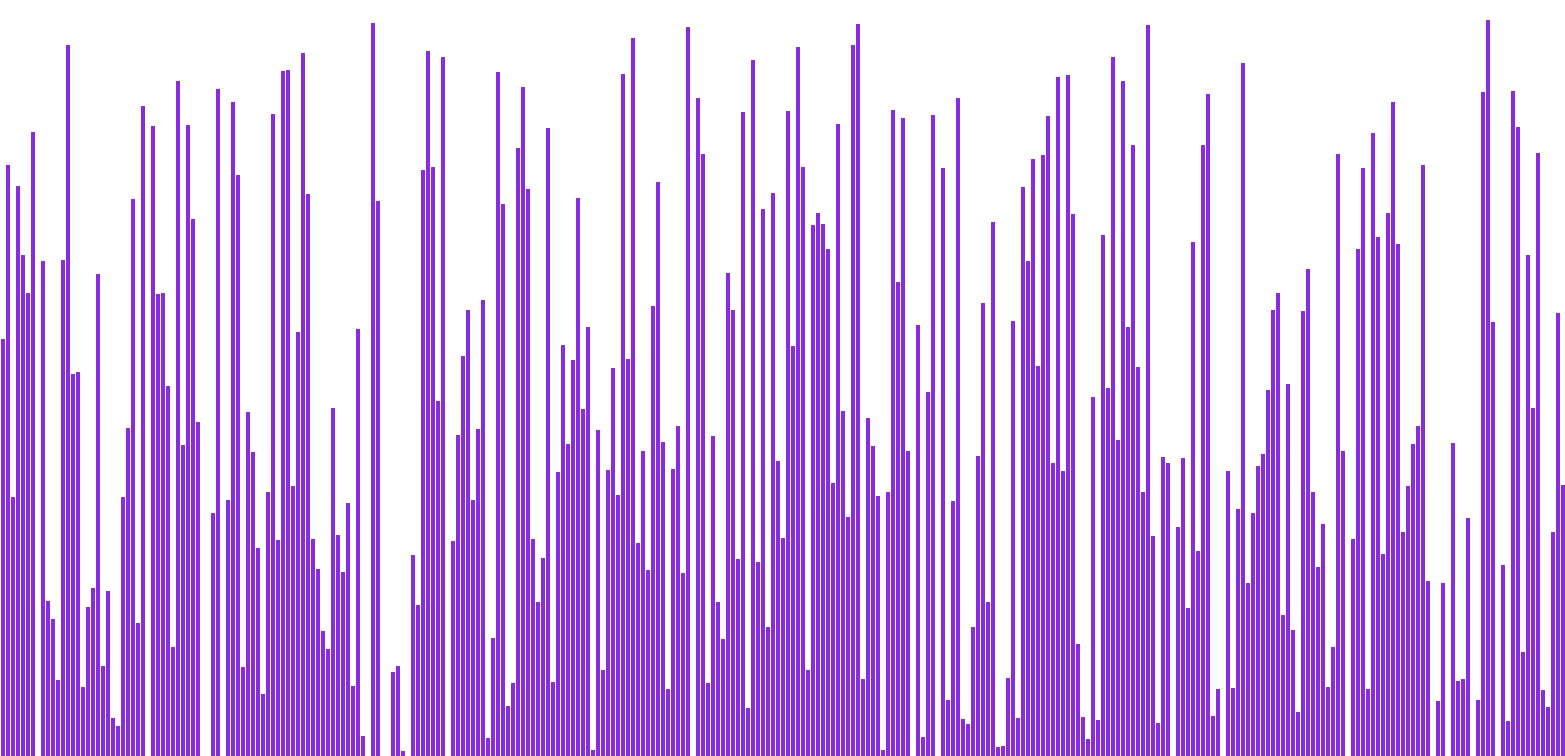
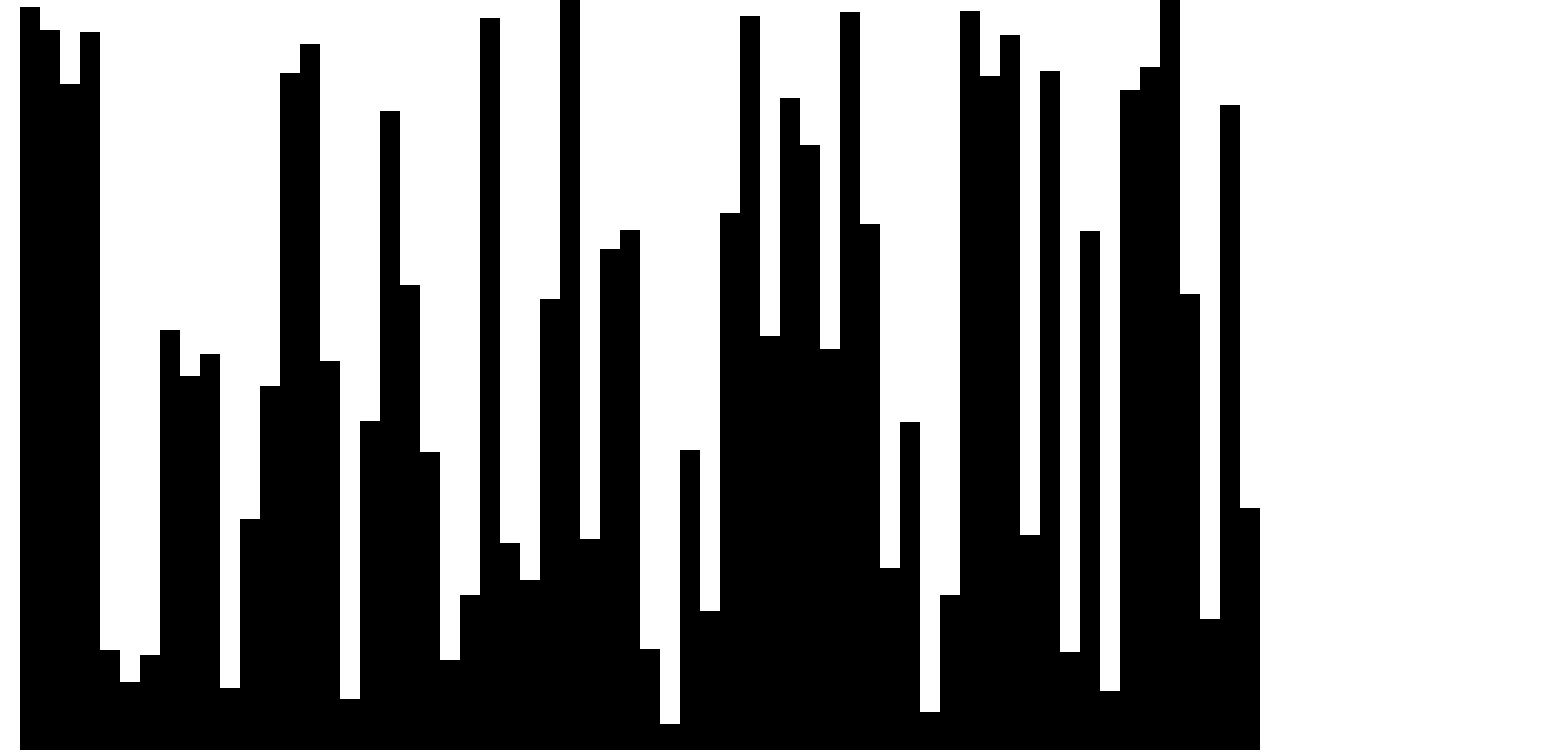
Before and after one commit to mhashemm/sorting-visualizer, a React (Create React App) app: page / in a window 1280 px wide. Shown: the top 756 px of the page, 1565 px wide, since content can reach past the window. Built offline with nearby package versions, Linux system fonts and the light colour scheme.

Commit message:
refactor

```diff
--- a/src/App.css
+++ b/src/App.css
@@ -10,15 +10,7 @@
   display: flex;
   transform: rotateX(180deg);
   padding: 20px 0;
-}
-
-.container > :not(:last-child) {
-  margin-right: 1px;
-}
-
-.line {
-  background-color: blueviolet;
-  width: 4px;
+  min-height: 90vh;
 }
 
 input {
--- a/src/Visualizer.tsx
+++ b/src/Visualizer.tsx
@@ -5,11 +5,17 @@ import { quicksort } from "./algorithms/quicksort";
 
 export interface VisualizerProps {}
 
+const MAIN_COLOR = "black";
+const CHANGED_COLOR = "red";
+const LINE_WIDTH = 20;
+
 const randomInteger = (min: number, max: number) => {
   return Math.floor(Math.random() * (max - min + 1)) + min;
 };
 
-const generateArray = (size: number = 370, max: number = 800) => {
+const generateArray = () => {
+  const max = 800;
+  const size = Math.floor((window.innerWidth - 40) / LINE_WIDTH);
   const arr = Array(size);
   for (let i = 0; i < size; i++) {
     arr[i] = randomInteger(10, max);
@@ -17,12 +23,10 @@ const generateArray = (size: number = 370, max: number = 800) => {
   return arr;
 };
 
-const MAIN_COLOR = "blueviolet";
-const CHANGED_COLOR = "red";
-
 export const Visualizer: FC<VisualizerProps> = (props) => {
   const [arr, setArr] = useState(generateArray());
   const [speed, setSpeed] = useState(1);
+  const [isSorting, setIsSorting] = useState(false);
   const linesRef = useRef<HTMLDivElement>(null);
 
   const newArray = () => {
@@ -30,9 +34,11 @@ export const Visualizer: FC<VisualizerProps> = (props) => {
   };
 
   const mergeSortHandler = async () => {
+    setIsSorting(true);
     const steps = mergeSortSteps(arr);
     const lines = linesRef.current!.children as any;
-    for (let i = 0; i < steps.length; i++) {
+    const n = steps.length;
+    for (let i = 0; i < n; i++) {
       const [lo, hi] = steps[i];
       const isColorChanged = i % 3 !== 2;
       if (isColorChanged) {
@@ -44,10 +50,13 @@ export const Visualizer: FC<VisualizerProps> = (props) => {
       }
       await sleep(speed);
     }
+    setIsSorting(false);
   };
 
-  const quickSortHandler = () => {
-    setArr(quicksort(arr));
+  const quickSortHandler = async () => {
+    const steps = quicksort(arr);
+    const lines = linesRef.current!.children as any;
+    const n = steps.length;
   };
 
   const speedHandler = (e: React.ChangeEvent<HTMLInputElement>) => {
@@ -63,6 +72,8 @@ export const Visualizer: FC<VisualizerProps> = (props) => {
             className="line"
             style={{
               height: `${el}px`,
+              backgroundColor: MAIN_COLOR,
+              width: LINE_WIDTH,
             }}
           ></div>
         ))}
@@ -76,10 +87,17 @@ export const Visualizer: FC<VisualizerProps> = (props) => {
           min="1"
           onChange={speedHandler}
           value={speed}
+          disabled={isSorting}
         />
-        <button onClick={newArray}>Generate Array</button>
-        <button onClick={mergeSortHandler}>MergeSort</button>
-        <button onClick={quickSortHandler}>QuickSort</button>
+        <button onClick={newArray} disabled={isSorting}>
+          Generate Array
+        </button>
+        <button onClick={mergeSortHandler} disabled={isSorting}>
+          MergeSort
+        </button>
+        <button onClick={quickSortHandler} disabled={isSorting}>
+          QuickSort
+        </button>
       </div>
     </>
   );
--- a/src/algorithms/quicksort.ts
+++ b/src/algorithms/quicksort.ts
@@ -24,6 +24,7 @@ const partition = (arr: number[], lo: number, hi: number, steps: any[]) => {
       if (j === lo) break;
     }
     if (i >= j) break;
+    swap(arr, i, j);
   }
   swap(arr, lo, j);
   return j;
@@ -38,7 +39,7 @@ const sort = (arr: number[], lo: number, hi: number, steps: any[]) => {
 
 export const quicksort = (arr: number[]) => {
   // shuffle(arr);
-  const steps: any = [];
+  const steps: any[] = [];
   sort(arr, 0, arr.length - 1, steps);
-  return [...arr];
+  return steps;
 };
```
